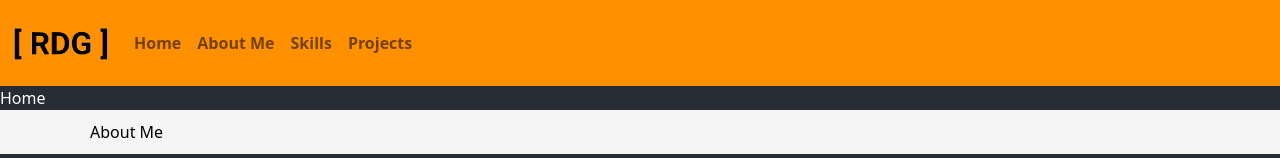
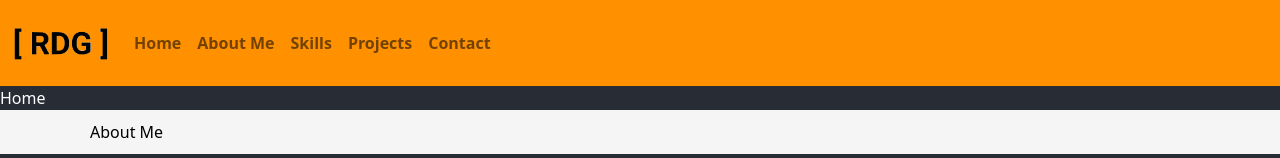
Before and after one commit to Raiza-D/my-portfolio, a React (Create React App) app: page / in a window 1280 px wide. Shown: the top 158 px of the page. Built offline with nearby package versions, Linux system fonts and the light colour scheme.

Commit message:
Add Contact as a nav menu

```diff
--- a/src/components/Navigation.jsx
+++ b/src/components/Navigation.jsx
@@ -16,6 +16,7 @@ export default function Navigation() {
           <Nav.Link href="about-me">About Me</Nav.Link>
           <Nav.Link href="skills">Skills</Nav.Link>
           <Nav.Link href="projects">Projects</Nav.Link>
+          <Nav.Link href="contact">Contact</Nav.Link>
         </Nav>
       </Navbar>
     </div>
```
